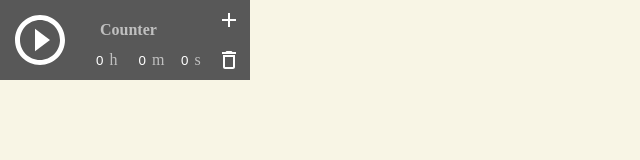
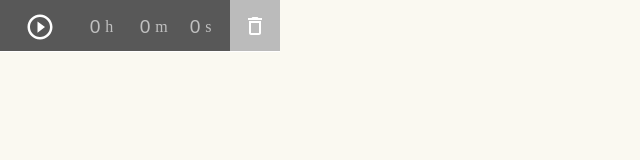
Before and after one commit to AlexisRoe/my-timer, a plain HTML site: page index.html in a window 1280 px wide. Shown: the whole page, without its empty margins (0-640 px from the left). Drawn offline with Linux system fonts and the light colour scheme.

Commit message:
Change appearance and add progressbar

```diff
--- a/css/style.css
+++ b/css/style.css
@@ -2,7 +2,8 @@
     --color-bg: rgb(88, 88, 88);
     --color-font: white;
     --color-name-timer: rgb(192, 192, 192);
-    --color-bg-side: rgb(248, 245, 229);
+    --color-bg-side: rgb(187, 187, 187);
+    --color-bg-page: rgb(250, 249, 241);
     --gap-size: 25px;
 }
 
@@ -20,18 +21,27 @@ body {
     margin: 0;
     padding: 0;
     height: 100%;
-    background-color: var(--color-bg-side);
+    background-color: var(--color-bg-page);
+}
+
+#progressBar {
+    width: 0;
+    height: 2px;
+    background-color: white;
+    grid-row: 1/2;
+    grid-column: 1 / 5;
 }
 
 .timer {
     background-color: rgb(88, 88, 88);
-    width: 250px;
-    height: 80px;
+    width: 280px;
+    height: 52px;
     display: grid;
-    grid-template: 40px 40px / 80px repeat(4, 1fr);
+    grid-template: 2px 50px / 80px repeat(3, 1fr) 50px;
+    border-bottom: 1px solid white;
 }
 .button {
-    grid-row: 1 / 3;
+    grid-row: 2 / 3;
     grid-column: 1 / 2;
     background: none;
     border: none;
@@ -41,17 +51,15 @@ body {
 }
 
 .button > img {
-    object-fit: cover;
+    /* object-fit: cover; */
     width: 100%;
     height: 100%;
 }
 
-.titel {
-    color: var(--color-name-timer);
-    margin: 0;
-    grid-row: 1 / 2;
-    grid-column: 2 / 5;
-    padding-left: 20px;
+.tag {
+    display: flex;
+    justify-content: flex-start;
+    align-items: center;
 }
 
 .hour {
@@ -61,25 +69,6 @@ body {
 
 .hour::after {
     content: 'h';
-    color: var(--color-name-timer);
-}
-
-#hour,
-#min,
-#sec {
-    width: 60%;
-    height: 100%;
-    text-align: end;
-    outline: none;
-    border: none;
-    background: none;
-    color: var(--color-font);
-}
-
-#hour::placeholder,
-#min::placeholder,
-#sec::placeholder {
-    color: var(--color-font);
 }
 
 .min {
@@ -89,7 +78,6 @@ body {
 
 .min::after {
     content: 'm';
-    color: var(--color-name-timer);
 }
 .sec {
     grid-row: 2 / 3;
@@ -98,18 +86,41 @@ body {
 
 .sec::after {
     content: 's';
+}
+
+.hour::after, .min::after, .sec::after {
+    color: var(--color-name-timer);
+    margin-left: -.3rem;
+}
+
+#hour,
+#min,
+#sec {
+    width: 60%;
+    height: 60%;
+    text-align: center;
+    outline: none;
+    border: none;
+    background: none;
+    color: var(--color-font);
+    font-size: 1.2rem;
+}
+
+#hour::placeholder,
+#min::placeholder,
+#sec::placeholder {
     color: var(--color-name-timer);
 }
 
 .trash {
-    grid-row: 2 / 3;
+    grid-row: 1 / 3;
     grid-column: 5 / 6;
     display: grid;
     place-items: center;
+    background-color: var(--color-bg-side);
+    border-bottom: 1px solid white;
 }
-.more {
-    grid-row: 1 / 2;
-    grid-column: 5 / 6;
-    display: grid;
-    place-items: center;
+
+.trash > img {
+    cursor: pointer;
 }
--- a/index.html
+++ b/index.html
@@ -8,17 +8,27 @@
     </head>
     <body>
         <div class="timer">
+            <div id="progressBar"></div>
             <button class="controllButton button" onclick="button()">
                 <img src="./images/icon-play-circle-white.svg" alt="start timer" />
             </button>
-            <div class="titel">
-                <h4 class="timer-name">Counter</h4>
-            </div>
             <div class="hour tag">
-                <input type="tel" id="hour" maxlength="2" pattern="[0-9][0-9]" placeholder="0" />
+                <input
+                    type="tel"
+                    id="hour"
+                    maxlength="2"
+                    pattern="[0-9][0-9]"
+                    placeholder="0"
+                />
             </div>
             <div class="min tag">
-                <input type="tel" id="min" maxlength="2" pattern="[0-9][0-9]" placeholder="0" />
+                <input
+                    type="tel"
+                    id="min"
+                    maxlength="2"
+                    pattern="[0-9][0-9]"
+                    placeholder="0"
+                />
             </div>
             <div class="sec tag">
                 <input
@@ -30,13 +40,11 @@
                     placeholder="0"
                 />
             </div>
-            <div class="more">
-                <img src="/images/icon-add.svg" alt="add more" />
-            </div>
             <div class="trash">
                 <img src="/images/icon-trashcan.svg" alt="delete counter" />
             </div>
         </div>
+
         <script src="./js/app.js"></script>
     </body>
 </html>
--- a/js/app.js
+++ b/js/app.js
@@ -1,4 +1,5 @@
 let timeLeft;
+let timeTotal;
 let intervalID;
 let hour;
 let min;
@@ -9,6 +10,7 @@ const inputFieldMin = document.querySelector('#min');
 const inputFieldHH = document.querySelector('#hour');
 
 const buttonIcon = document.querySelector('.controllButton > img');
+const progressBar = document.querySelector('#progressBar');
 
 const alarm = new Audio('../sounds/alarm.mp3');
 
@@ -22,6 +24,7 @@ function countTimerDown() {
 }
 
 function showTimeLeft() {
+
     hour = Math.floor(timeLeft / 3600);
     min = Math.floor((timeLeft - hour * 3600) / 60);
     sec = timeLeft - hour * 3600 - min * 60;
@@ -29,9 +32,12 @@ function showTimeLeft() {
     inputFieldHH.value = hour;
     inputFieldMin.value = min;
     inputFieldSec.value = sec;
+
+    progressBar.style.width = `${(timeLeft / timeTotal) * 100}%`;
 }
 
 function setTimer() {
+
     if (inputFieldSec.value === '') {
         sec = 0;
     } else {
@@ -51,6 +57,7 @@ function setTimer() {
     }
 
     timeLeft = sec + min + hour;
+    timeTotal = timeLeft;
 }
 
 function timerStop() {
```
